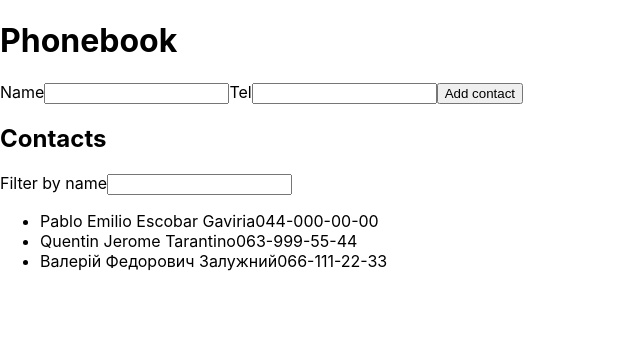
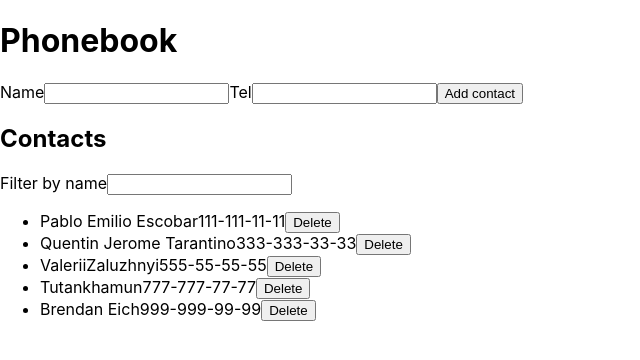
Before and after one commit to norf-90/goit-react-hw-02-phonebook, a React (Create React App) app: page / in a window 1280 px wide. Shown: the top 360 px of the page, without its empty margins (0-640 px from the left). Built offline with nearby package versions, Linux system fonts and the light colour scheme.

Commit message:
add task 6

```diff
--- a/src/components/app/App.jsx
+++ b/src/components/app/App.jsx
@@ -5,13 +5,11 @@ import Filter from 'components/filter/FIlter';
 import ContactList from 'components/contact-list/ContactList';
 
 const INIT_CONTACTS = [
-  {
-    id: nanoid(),
-    name: 'Pablo Emilio Escobar Gaviria',
-    number: '044-000-00-00',
-  },
-  { id: nanoid(), name: 'Quentin Jerome Tarantino', number: '063-999-55-44' },
-  { id: nanoid(), name: 'Валерій Фeдорович Залужний', number: '066-111-22-33' },
+  { id: nanoid(), name: 'Pablo Emilio Escobar', number: '111-111-11-11' },
+  { id: nanoid(), name: 'Quentin Jerome Tarantino', number: '333-333-33-33' },
+  { id: nanoid(), name: 'ValeriiZaluzhnyi', number: '555-55-55-55' },
+  { id: nanoid(), name: 'Tutankhamun', number: '777-777-77-77' },
+  { id: nanoid(), name: 'Brendan Eich', number: '999-999-99-99' },
 ];
 
 class App extends Component {
@@ -25,12 +23,10 @@ class App extends Component {
     this.setState({ [name]: value });
   };
 
-  updateContacts = newContact => {
+  insertContact = newContact => {
     const { contacts } = this.state;
     const isNameAlreadyExist = Boolean(
-      contacts.find(contact => {
-        return contact.name === newContact.name;
-      })
+      contacts.find(contact => contact.name === newContact.name)
     );
 
     if (isNameAlreadyExist) {
@@ -53,6 +49,12 @@ class App extends Component {
     });
   };
 
+  deleteContact = name => {
+    const { contacts } = this.state;
+    const newContacts = contacts.filter(contact => contact.name !== name);
+    this.setState({ contacts: newContacts });
+  };
+
   render() {
     const { filter } = this.state;
     const renderData = this.filterContacts();
@@ -60,11 +62,11 @@ class App extends Component {
     return (
       <>
         <h1>Phonebook</h1>
-        <ContactForm updateContacts={this.updateContacts} />
+        <ContactForm updateContacts={this.insertContact} />
 
         <h2>Contacts</h2>
         <Filter filter={filter} onChange={this.handleChange} />
-        <ContactList renderData={renderData} />
+        <ContactList renderData={renderData} onDelete={this.deleteContact} />
       </>
     );
   }
--- a/src/components/contact-list/ContactList.jsx
+++ b/src/components/contact-list/ContactList.jsx
@@ -3,12 +3,12 @@ import PropTypes from 'prop-types';
 import Contact from './contact/Contact';
 
 const ContactList = props => {
-  const { renderData } = props;
+  const { renderData, onDelete } = props;
   return (
     <ul>
-      {renderData.map(({ id, name, number }) => {
-        return <Contact key={id} name={name} number={number} />;
-      })}
+      {renderData.map(({ id, name, number }) => (
+        <Contact key={id} name={name} number={number} onDelete={onDelete} />
+      ))}
     </ul>
   );
 };
--- a/src/components/contact-list/contact/Contact.jsx
+++ b/src/components/contact-list/contact/Contact.jsx
@@ -2,11 +2,19 @@ import React from 'react';
 import PropTypes from 'prop-types';
 
 const Contact = props => {
-  const { name, number } = props;
+  const { name, number, onDelete } = props;
+
+  const onClick = () => {
+    onDelete(name);
+  };
+
   return (
     <li>
       <span>{name}</span>
       <span>{number}</span>
+      <button type="button" onClick={onClick}>
+        Delete
+      </button>
     </li>
   );
 };
```
